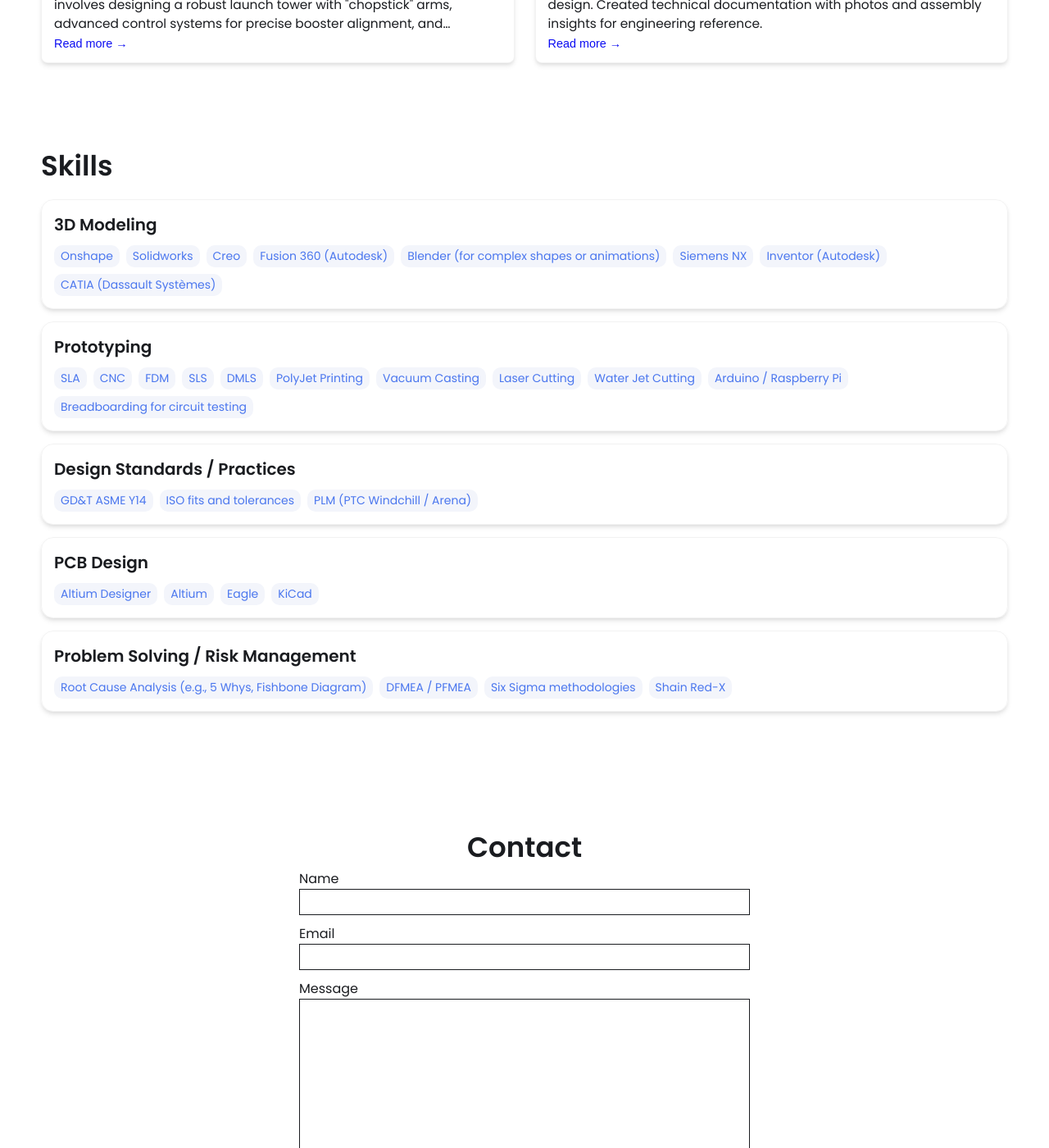
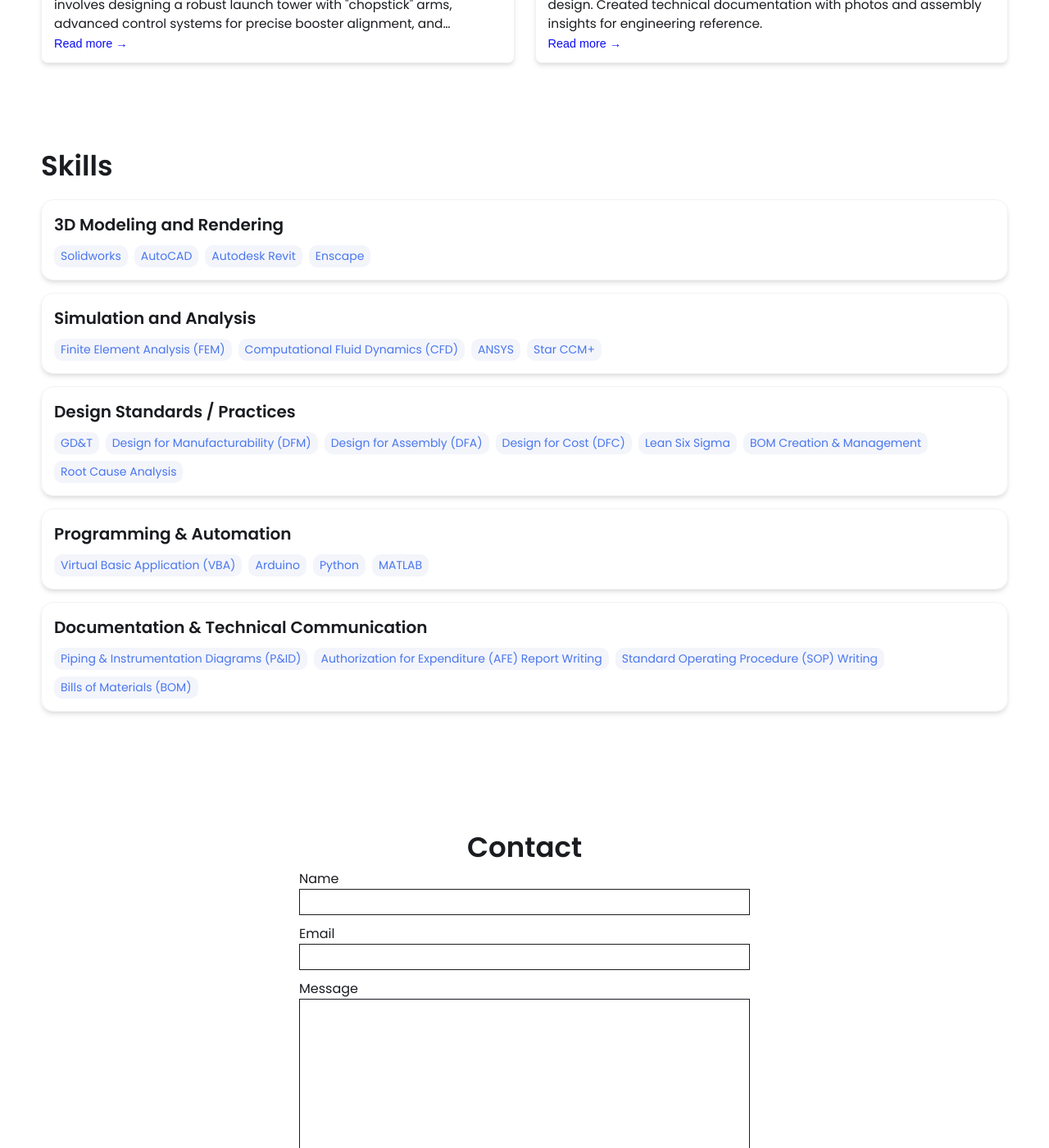
Before and after one commit to Rob-V-Eng/rob-v-eng.github.io, a Jekyll site: the page built from index.html, in a window 1280 px wide and 1400 px high, scrolled down 1449 px. Shown: the whole window at 82% size. Built offline with Jekyll 4.4.1, drawn with Linux system fonts in a browser that asks for light colours.

Commit message:
Update _config.yml

```diff
--- a/_config.yml
+++ b/_config.yml
@@ -45,47 +45,39 @@ external-links:    # input only your own url slug. The icons with missing entrie
 
 # Skills Section - Add the list of your Skills by categories/tools. The indentation for each level needs to be precise.
 skills:
-  - category: 3D Modeling
+  - category: 3D Modeling and Rendering
     tools:
-    - Onshape
     - Solidworks
-    - Creo
-    - Fusion 360 (Autodesk)
-    - Blender (for complex shapes or animations)
-    - Siemens NX
-    - Inventor (Autodesk)
-    - CATIA (Dassault Systèmes)
-  - category: Prototyping
+    - AutoCAD
+    - Autodesk Revit
+    - Enscape
+  - category: Simulation and Analysis
     tools:
-    - SLA
-    - CNC
-    - FDM
-    - SLS
-    - DMLS
-    - PolyJet Printing
-    - Vacuum Casting
-    - Laser Cutting
-    - Water Jet Cutting
-    - Arduino / Raspberry Pi
-    - Breadboarding for circuit testing
+    - Finite Element Analysis (FEM)
+    - Computational Fluid Dynamics (CFD)
+    - ANSYS
+    - Star CCM+
   - category: Design Standards / Practices
     tools:
-    - GD&T ASME Y14
-    - ISO fits and tolerances
-    - PLM (PTC Windchill / Arena)
-  - category: PCB Design
+    - GD&T
+    - Design for Manufacturability (DFM)
+    - Design for Assembly (DFA)
+    - Design for Cost (DFC)
+    - Lean Six Sigma
+    - BOM Creation & Management
+    - Root Cause Analysis
+  - category: Programming & Automation
     tools:
-    - Altium Designer
-    - Altium
-    - Eagle
-    - KiCad
-  - category: Problem Solving / Risk Management
+    - Virtual Basic Application (VBA)
+    - Arduino
+    - Python
+    - MATLAB
+  - category: Documentation & Technical Communication
     tools:
-    - Root Cause Analysis (e.g., 5 Whys, Fishbone Diagram)
-    - DFMEA / PFMEA
-    - Six Sigma methodologies
-    - Shain Red-X
-
+    - Piping & Instrumentation Diagrams (P&ID)
+    - Authorization for Expenditure (AFE) Report Writing
+    - Standard Operating Procedure (SOP) Writing
+    - Bills of Materials (BOM)
 
 # Contact Form Setup. Setup an account and copy over the key. When someone fills out the form, it will be received in your email.
 formspree-key:   https://formspree.io/f/{8-digit key}
```
